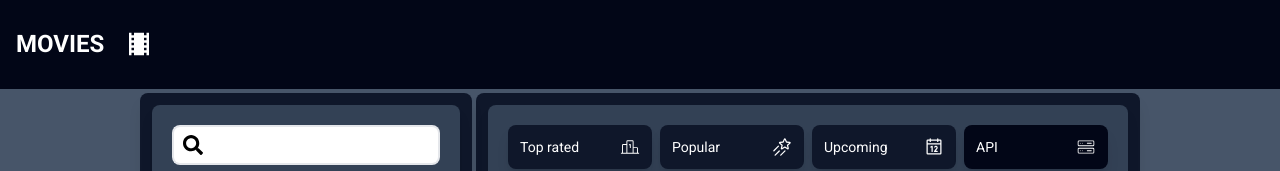
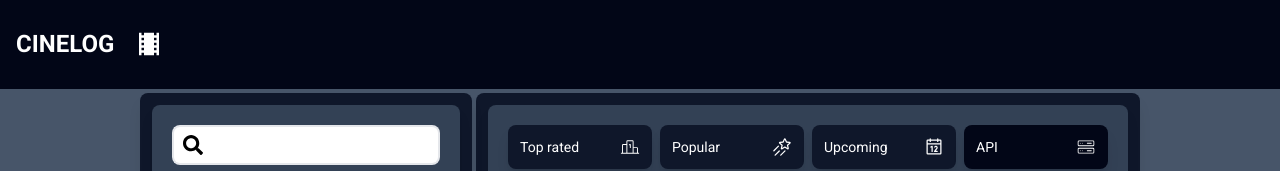
Before and after one commit to leobez/cinelog, a React (Vite) app: page /api in a window 1280 px wide. Shown: the top 171 px of the page. Built offline with nearby package versions, Linux system fonts and the light colour scheme; no server answers.

Commit message:
name/spell changes

```diff
--- a/index.html
+++ b/index.html
@@ -4,7 +4,7 @@
     <meta charset="UTF-8" />
     <!-- <link rel="icon" type="image/svg+xml" href="/vite.svg" /> -->
     <meta name="viewport" content="width=device-width, initial-scale=1.0" />
-    <title>Media collection</title>
+    <title>cinelog</title>
     <link rel="preconnect" href="https://fonts.googleapis.com">
     <link rel="preconnect" href="https://fonts.gstatic.com" crossorigin>
     <link href="https://fonts.googleapis.com/css2?family=Roboto:ital,wght@0,100;0,300;0,400;0,500;0,700;0,900;1,100;1,300;1,400;1,500;1,700;1,900&display=swap" rel="stylesheet">
--- a/src/components/Header.tsx
+++ b/src/components/Header.tsx
@@ -21,7 +21,7 @@ const Header = () => {
     return (
     <>
         <div className="flex gap-5 items-center text-2xl text-white font-bold">
-            MOVIES
+            CINELOG
             <MdLocalMovies size={30} fill="white"/>
         </div>
     </>
--- a/src/pages/Movie.tsx
+++ b/src/pages/Movie.tsx
@@ -85,7 +85,7 @@ const Movie = () => {
                             id='prod-detail`}
                             ref={missingInfoRef}
                         >
-                        <p className='font-bold text-white'>The following information are missing in this movie:</p>
+                        <p className='font-bold text-white'>The following information is missing in this movie:</p>
                         <ul className='list-disc pl-4'>
                             {missingInfo.map((info:string, index:number) => (
                                 <li key={index} className='text-white'>
```
